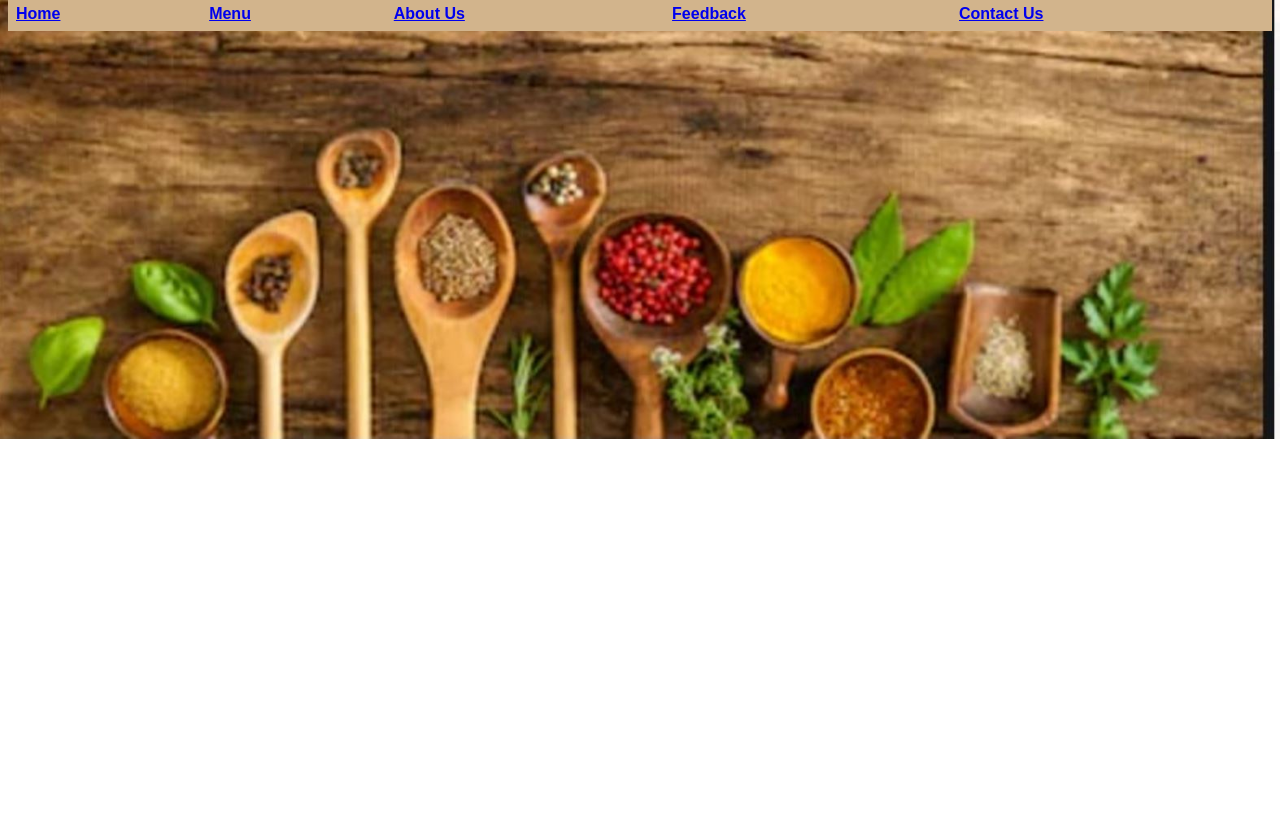
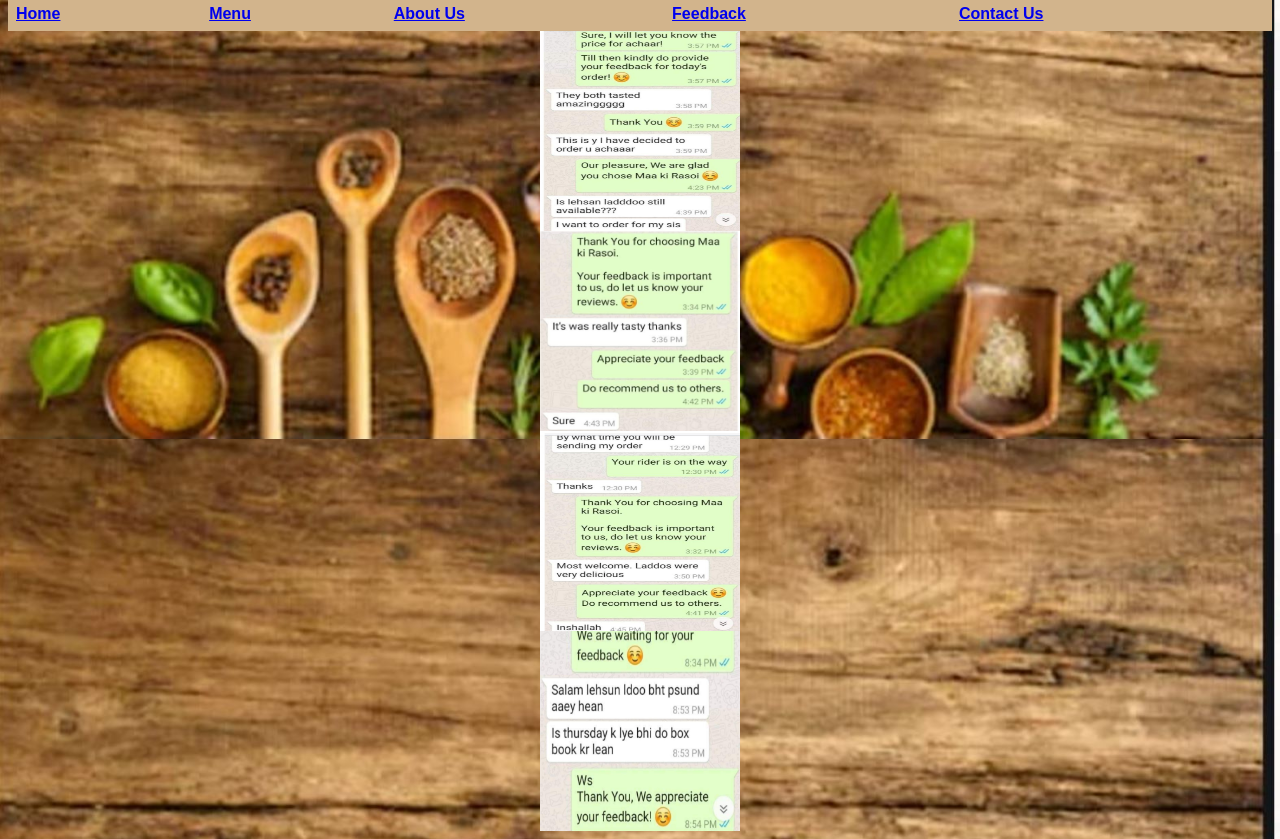
Before and after one commit to Zoha09/Ma-Ki-Rasoi, a plain HTML site: page Feedback.html in a window 1280 px wide. Shown: the part 361-1200 px from the top of the page. Before the commit the page ends 800 px from the top, so only its background shows below. Drawn offline with Linux system fonts and the light colour scheme.

Commit message:
Update Feedback.html

```diff
--- a/Feedback.html
+++ b/Feedback.html
@@ -49,7 +49,10 @@ img {
 </tr>
 </table>
 
-
+<img src="f1.jpg" alt="f1" width="200" height="200">
+  <img src="f2.jpg" alt="f2" width="200" height="200">
+  <img src="f3.jpg" alt="f3" width="200" height="200">
+  <img src="f4.jpg" alt="f4" width="200" height="200">
 
 
 
```
